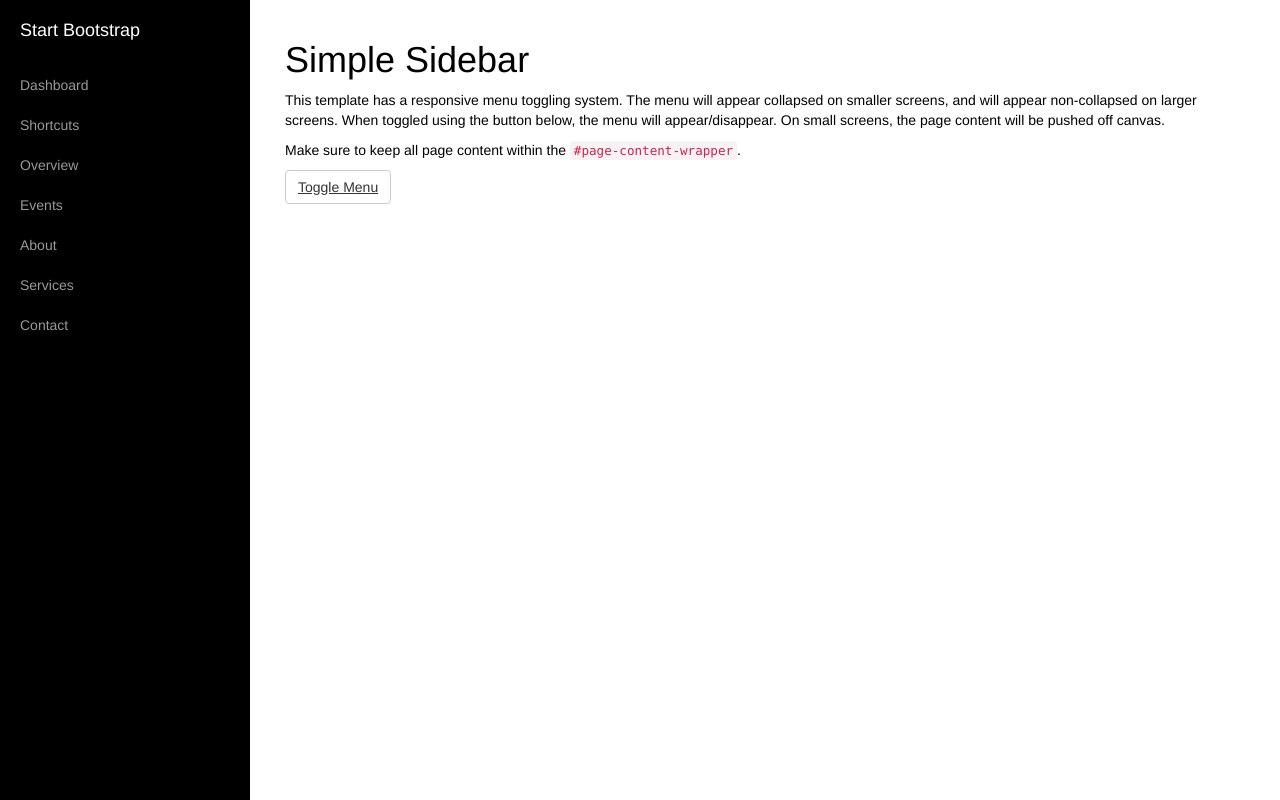
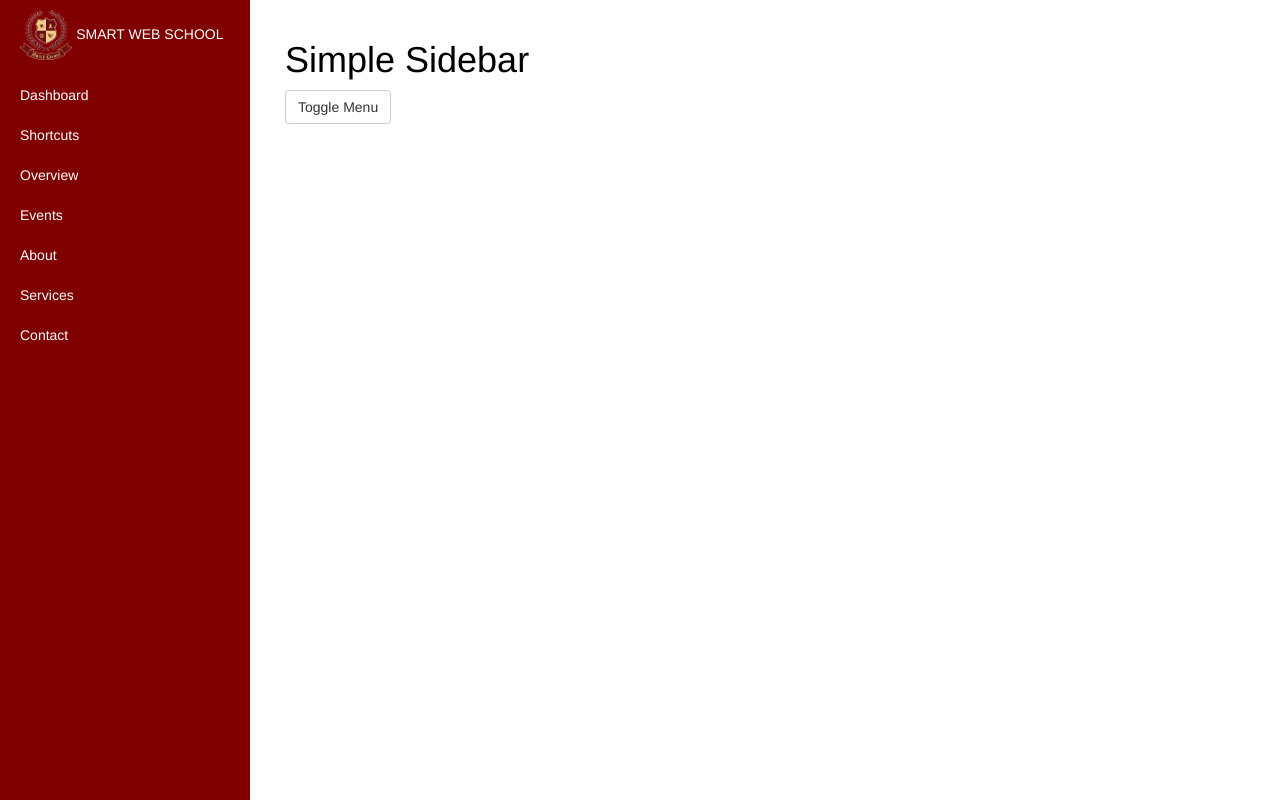
Before and after one commit to rakeshec005/SmartSchoolAngular-2, an Angular app: page /sidebar in a window 1280 px wide. Built offline with nearby package versions, Linux system fonts and the light colour scheme.

Commit message:
added logo

```diff
--- a/src/app/sidebar/sidebar.component.html
+++ b/src/app/sidebar/sidebar.component.html
@@ -2,9 +2,9 @@
     <div id="sidebar-wrapper">
         <ul class="sidebar-nav">
             <li class="sidebar-brand">
-                    <a href="#">
-                        Start Bootstrap
-                    </a>
+
+                 <h5 style="color:white"> <span><img src="../assets/imageedit_1_7636352561.png" height="50px"></span> SMART WEB SCHOOL </h5>
+
             </li>
             <li>
                 <a href="#">Dashboard</a>
@@ -27,6 +27,9 @@
             <li>
                 <a href="#">Contact</a>
             </li>
+
+
+
         </ul>
     </div>
 
@@ -35,9 +38,9 @@
             <div class="row">
                 <div class="col-lg-12">
                     <h1>Simple Sidebar</h1>
-                        <p>This template has a responsive menu toggling system. The menu will appear collapsed on smaller screens, and will appear non-collapsed on larger screens. When toggled using the button below, the menu will appear/disappear. On small screens, the page content will be pushed off canvas.</p>
-                        <p>Make sure to keep all page content within the <code>#page-content-wrapper</code>.</p>
-                        <a href="#menu-toggle" class="btn btn-default" id="menu-toggle">Toggle Menu</a>
+
+
+                    <button class="btn btn-default" id="menu-toggle">Toggle Menu</button>
                 </div>
             </div>
         </div>
--- a/src/simple-sidebar.css
+++ b/src/simple-sidebar.css
@@ -30,7 +30,7 @@
     height: 100%;
     margin-left: -250px;
     overflow-y: auto;
-    background: #000;
+    background:maroon;
     -webkit-transition: all 0.5s ease;
     -moz-transition: all 0.5s ease;
     -o-transition: all 0.5s ease;
@@ -71,7 +71,7 @@
 .sidebar-nav li a {
     display: block;
     text-decoration: none;
-    color: #999999;
+    color: #fff;
 }
 
 .sidebar-nav li a:hover {
```
Also changed, not shown: src/app/dashboard.routes.ts (added, +11 -0 lines), src/assets/imageedit_1_7636352561.png (added), src/assets/schoollogo.png (added). Lines whose indentation alone changed are shown as unchanged.
